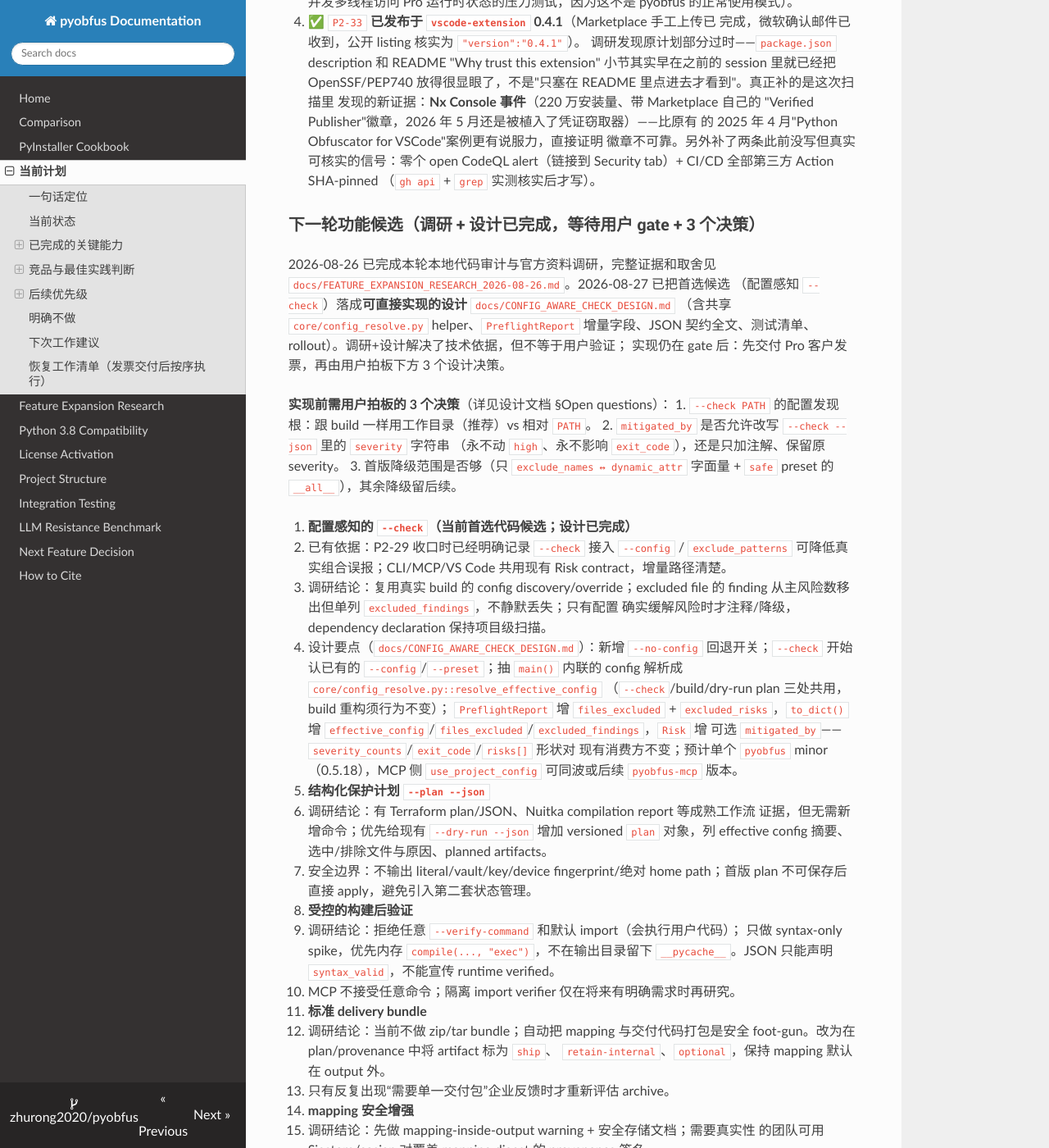
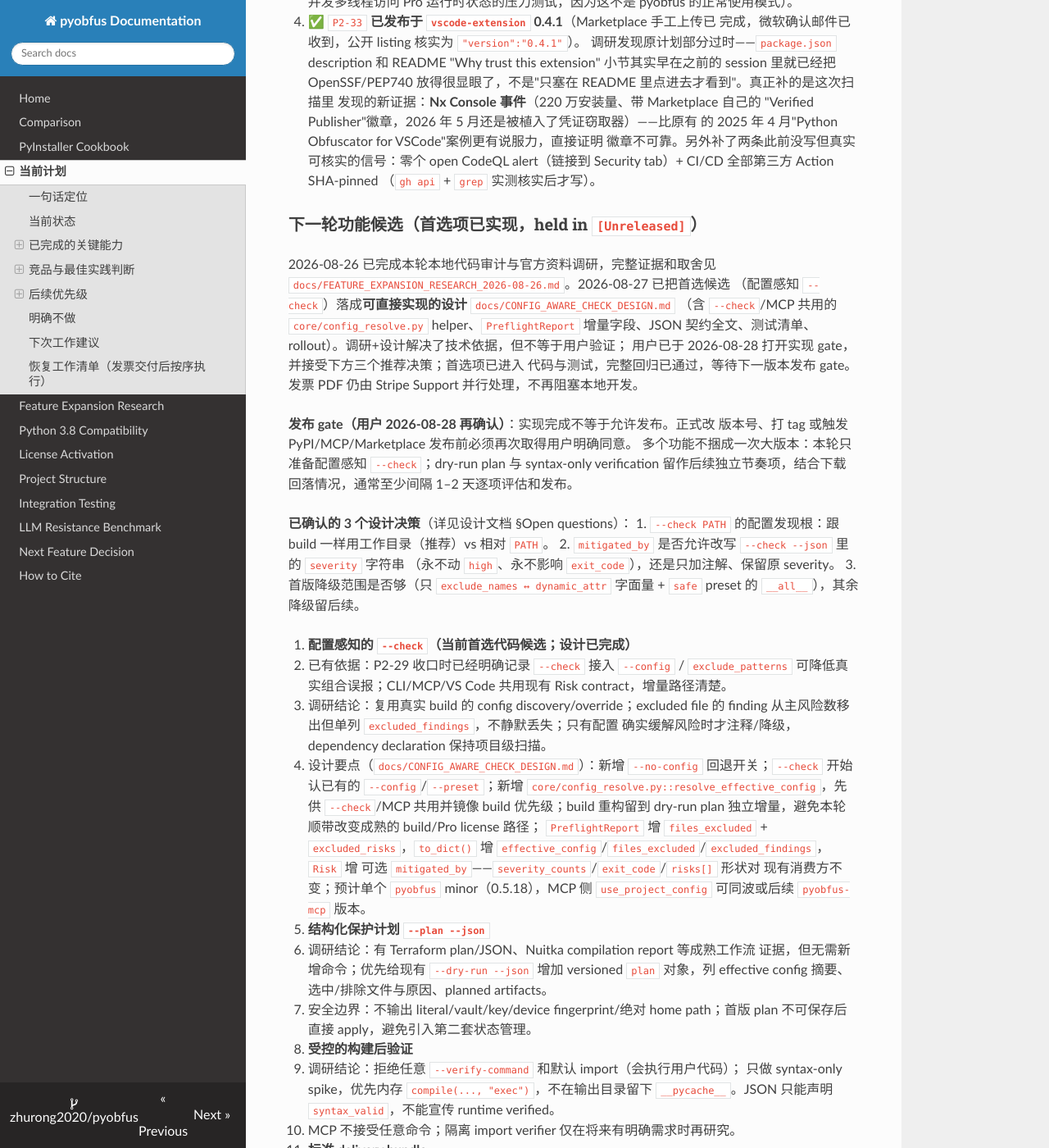
Before and after one commit to zhurong2020/pyobfus, an MkDocs documentation site: the page built from docs/CURRENT_PLAN_ZH.md, in a window 1280 px wide and 1400 px high, scrolled down 9977 px. Shown: the whole window at 82% size. Built offline with MkDocs 1.6.1, drawn with Linux system fonts in a browser that asks for light colours; nearby versions of some CDN libraries; some of the changed text lies outside the part shown.

Commit message:
docs: stage config-aware check release notes

```diff
--- a/docs/CURRENT_PLAN_ZH.md
+++ b/docs/CURRENT_PLAN_ZH.md
@@ -469,16 +469,24 @@
    alert（链接到 Security tab）+ CI/CD 全部第三方 Action SHA-pinned
    （`gh api` + `grep` 实测核实后才写）。
 
-### 下一轮功能候选（调研 + 设计已完成，等待用户 gate + 3 个决策）
+### 下一轮功能候选（首选项已实现，held in `[Unreleased]`）
 
 2026-08-26 已完成本轮本地代码审计与官方资料调研，完整证据和取舍见
 `docs/FEATURE_EXPANSION_RESEARCH_2026-08-26.md`。2026-08-27 已把首选候选
 （配置感知 `--check`）落成**可直接实现的设计** `docs/CONFIG_AWARE_CHECK_DESIGN.md`
-（含共享 `core/config_resolve.py` helper、`PreflightReport` 增量字段、JSON
+（含 `--check`/MCP 共用的 `core/config_resolve.py` helper、`PreflightReport` 增量字段、JSON
 契约全文、测试清单、rollout）。调研+设计解决了技术依据，但不等于用户验证；
-实现仍在 gate 后：先交付 Pro 客户发票，再由用户拍板下方 3 个设计决策。
+用户已于 2026-08-28 打开实现 gate，并接受下方三个推荐决策；首选项已进入
+代码与测试，完整回归已通过，等待下一版本发布 gate。发票 PDF 仍由 Stripe Support
+并行处理，不再阻塞本地开发。
 
-**实现前需用户拍板的 3 个决策**（详见设计文档 §Open questions）：
+**发布 gate（用户 2026-08-28 再确认）**：实现完成不等于允许发布。正式改
+版本号、打 tag 或触发 PyPI/MCP/Marketplace 发布前必须再次取得用户明确同意。
+多个功能不捆成一次大版本：本轮只准备配置感知 `--check`；dry-run plan 与
+syntax-only verification 留作后续独立节奏项，结合下载回落情况，通常至少间隔
+1–2 天逐项评估和发布。
+
+**已确认的 3 个设计决策**（详见设计文档 §Open questions）：
 1. `--check PATH` 的配置发现根：跟 build 一样用工作目录（推荐）vs 相对 `PATH`。
 2. `mitigated_by` 是否允许改写 `--check --json` 里的 `severity` 字符串
    （永不动 `high`、永不影响 `exit_code`），还是只加注解、保留原 severity。
@@ -493,9 +501,10 @@
      finding 从主风险数移出但单列 `excluded_findings`，不静默丢失；只有配置
      确实缓解风险时才注释/降级，dependency declaration 保持项目级扫描。
    - 设计要点（`docs/CONFIG_AWARE_CHECK_DESIGN.md`）：新增 `--no-config`
-     回退开关；`--check` 开始认已有的 `--config`/`--preset`；抽 `main()`
-     内联的 config 解析成 `core/config_resolve.py::resolve_effective_config`
-     （`--check`/build/dry-run plan 三处共用，build 重构须行为不变）；
+     回退开关；`--check` 开始认已有的 `--config`/`--preset`；新增
+     `core/config_resolve.py::resolve_effective_config`，先供 `--check`/MCP
+     共用并镜像 build 优先级；build 重构留到 dry-run plan 独立增量，避免本轮
+     顺带改变成熟的 build/Pro license 路径；
      `PreflightReport` 增 `files_excluded` + `excluded_risks`，`to_dict()`
      增 `effective_config`/`files_excluded`/`excluded_findings`，`Risk` 增
      可选 `mitigated_by`——`severity_counts`/`exit_code`/`risks[]` 形状对
@@ -683,9 +692,9 @@
 > Cold-start 判断：若 `docs/internal/CUSTOMER_SUPPORT_LOG.md` 最新条目
 > 显示发票已 `Paid` 并已发送 PDF，则本清单生效；否则先做发票。
 > （2026-08-28 现状：付款已关联且 receipt 正确，但 invoice PDF 仍错误显示
-> 应付；两份矛盾 PDF 已提交 Stripe Support。先完成 PDF 修复与客户交付，不要
-> 动功能实现，也不要贷记/退款/解除付款/重扣。客户已收到 2026-08-27 进度说明，
-> 除非 Support 往返拖很久，不要再主动给客户发邮件。）
+> 应付；两份矛盾 PDF 已提交 Stripe Support。用户已明确打开本地实现 gate，
+> 因此发票问题不再阻塞开发；仍不要贷记/退款/解除付款/重扣。正式发版继续等待
+> 用户单独确认。）
 
 1. **前置检查**：`git status` 干净、`origin/main` 已同步；三个测试根
    （`tests/`、`pyobfus_mcp/tests/`、`integration_tests/`）+ `black`/`ruff`/
@@ -694,9 +703,8 @@
    发现根、`mitigated_by` 是否改 severity、首版降级范围。定了才动手。
 3. **实现配置感知 `--check`**，严格按 `docs/CONFIG_AWARE_CHECK_DESIGN.md`：
    - 新建 `pyobfus/core/config_resolve.py`（`resolve_effective_config` +
-     `ConfigProvenance`），并把 `main()` 内联 config 解析重构为调用它
-     （行为必须不变：同 config 对象、同 Pro-preset license gate 留在
-     `main()`）。
+     `ConfigProvenance`），本轮供 `--check`/MCP 共用；build 路径重构延后到
+     dry-run plan 独立增量，届时必须保持同 config 对象和 Pro license gate。
    - `pyobfus/cli.py`：`_handle_check` 加 `config_path`/`preset`/`no_config`/
      `level` 参数；dispatch 处转发已解析值；新增 `--no-config` flag；
      `format_report_text` 加 “Effective config” + “Excluded files” 两行。
@@ -719,5 +727,6 @@
    按“1-2 天间隔”节奏 gate（下个 `pyobfus` 版本预计 0.5.18）。发布前跑
    `scripts/check_unreleased_changelogs.py`。
 6. **候选 2/3**（`--dry-run --json` plan 对象、syntax-only 验证 spike）：
-   复用 `config_resolve.py`，可与候选 1 同一版本或紧随其后，设计骨架已在
+   复用 `config_resolve.py`，不得与候选 1 捆成同一版本；按下载回落和用户
+   逐次 gate 决定后续节奏，设计骨架已在
    `docs/CONFIG_AWARE_CHECK_DESIGN.md` 末尾。
--- a/llms.txt
+++ b/llms.txt
@@ -32,7 +32,8 @@
 ## Core commands
 
 - `pyobfus src/ -o dist/` — obfuscate a project
-- `pyobfus --check src/` (0.5.17) — pre-flight risk scan, including declared
+- `pyobfus --check src/` (next release) — config-aware pre-flight risk scan,
+  including a separate non-blocking bucket for excluded-file findings and declared
   dependency names that do not resolve on public PyPI; pass `--offline` to
   skip network verification (for private indexes or offline workflows); JSON
   output with `--json`
```
Also changed, not shown: CHANGELOG.md (+11 -0 lines), README.md (+1 -1 lines), docs/CONFIG_AWARE_CHECK_DESIGN.md (+23 -17 lines), docs/DEPENDENCY_ADVISORY_COOKBOOK.md (+5 -0 lines), pyobfus_mcp/CHANGELOG.md (+9 -0 lines), pyobfus_mcp/README.md (+1 -1 lines).
